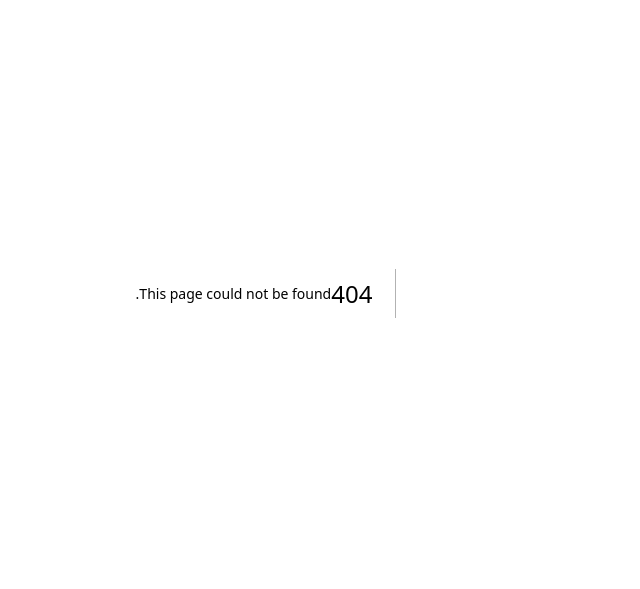
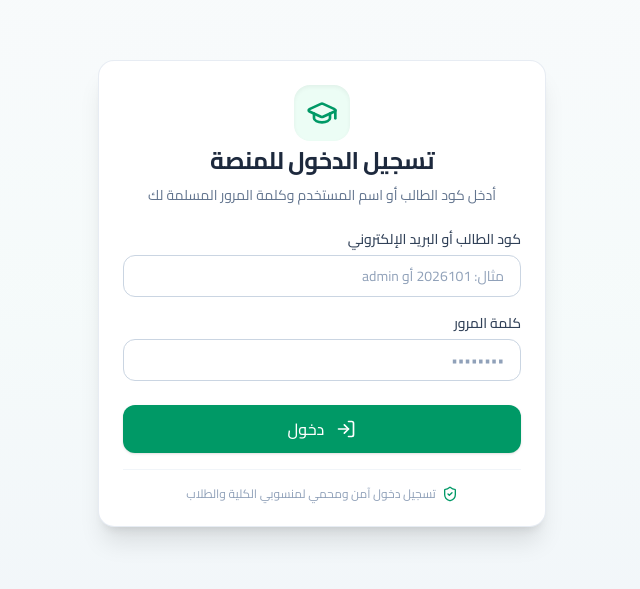
Before and after one commit to goglishworkspace/fristproject, a Next.js app: page /login in a window 1280 px wide. Before the commit this address had no page. Shown: the part 107-696 px from the top of the page, without its empty margins (406-1046 px from the left). Built offline with nearby package versions, Linux system fonts and the light colour scheme; no server answers.

Commit message:
feat: implement unified login with secure server actions and session redirection

```diff
--- /dev/null
+++ b/src/app/(auth)/login/page.tsx
@@ -0,0 +1,31 @@
+import { createClient } from '@/lib/supabase/server';
+import { redirect } from 'next/navigation';
+import { LoginForm } from '@/components/auth/login-form';
+
+export default async function LoginPage() {
+  const supabase = await createClient();
+  const { data: { user } } = await supabase.auth.getUser();
+
+  // إذا كان المستخدم مسجل دخوله بالفعل، نقوم بتوجيهه حسب رتبته
+  if (user) {
+    const { data: profile } = await supabase
+      .from('profiles')
+      .select('role')
+      .eq('id', user.id)
+      .single();
+
+    if (profile?.role === 'admin') {
+      redirect('/admin/dashboard');
+    } else {
+      redirect('/');
+    }
+  }
+
+  return (
+    <div className="min-h-screen flex flex-col items-center justify-center p-4 bg-gradient-to-b from-slate-50 via-emerald-50/20 to-slate-100">
+      <div className="w-full max-w-md flex flex-col items-center">
+        <LoginForm />
+      </div>
+    </div>
+  );
+}
--- /dev/null
+++ b/src/components/auth/login-form.tsx
@@ -0,0 +1,85 @@
+'use client';
+
+import { useActionState } from 'react';
+import { loginAction } from '@/lib/actions/auth.actions';
+import { Button } from '@/components/ui/button';
+import { Input } from '@/components/ui/input';
+import { Card, CardHeader, CardTitle, CardDescription, CardContent } from '@/components/ui/card';
+import { LogIn, GraduationCap, ShieldCheck } from 'lucide-react';
+
+export function LoginForm() {
+  const [state, formAction, isPending] = useActionState(loginAction, null);
+
+  return (
+    <Card className="w-full max-w-md shadow-xl border-slate-200/80 bg-white">
+      <CardHeader className="text-center space-y-2 pb-6">
+        <div className="mx-auto w-14 h-14 rounded-2xl bg-emerald-50 text-emerald-600 flex items-center justify-center mb-1 shadow-inner">
+          <GraduationCap className="w-8 h-8" />
+        </div>
+        <CardTitle className="text-2xl font-bold text-slate-800">
+          تسجيل الدخول للمنصة
+        </CardTitle>
+        <CardDescription className="text-slate-500 text-sm">
+          أدخل كود الطالب أو اسم المستخدم وكلمة المرور المسلمة لك
+        </CardDescription>
+      </CardHeader>
+
+      <CardContent>
+        <form action={formAction} className="space-y-4">
+          {state?.error && (
+            <div className="p-3.5 rounded-xl bg-rose-50 border border-rose-200 text-rose-700 text-sm font-medium text-right flex items-center gap-2">
+              <span className="w-2 h-2 rounded-full bg-rose-500 shrink-0" />
+              {state.error}
+            </div>
+          )}
+
+          <div className="space-y-1">
+            <Input
+              id="identifier"
+              name="identifier"
+              label="كود الطالب أو البريد الإلكتروني"
+              placeholder="مثال: 2026101 أو admin"
+              required
+              autoComplete="username"
+              disabled={isPending}
+            />
+          </div>
+
+          <div className="space-y-1">
+            <Input
+              id="password"
+              name="password"
+              type="password"
+              label="كلمة المرور"
+              placeholder="••••••••"
+              required
+              autoComplete="current-password"
+              disabled={isPending}
+            />
+          </div>
+
+          <Button
+            type="submit"
+            className="w-full mt-2 gap-2"
+            size="lg"
+            disabled={isPending}
+          >
+            {isPending ? (
+              <span className="inline-block animate-pulse">جاري التحقق...</span>
+            ) : (
+              <>
+                <LogIn className="w-5 h-5 ml-1" />
+                <span>دخول</span>
+              </>
+            )}
+          </Button>
+
+          <div className="pt-4 border-t border-slate-100 flex items-center justify-center gap-1.5 text-xs text-slate-400">
+            <ShieldCheck className="w-4 h-4 text-emerald-600" />
+            <span>تسجيل دخول آمن ومحمي لمنسوبي الكلية والطلاب</span>
+          </div>
+        </form>
+      </CardContent>
+    </Card>
+  );
+}
--- /dev/null
+++ b/src/lib/actions/auth.actions.ts
@@ -0,0 +1,55 @@
+'use server';
+
+import { createClient } from '@/lib/supabase/server';
+import { redirect } from 'next/navigation';
+
+export interface AuthState {
+  error?: string;
+}
+
+export async function loginAction(
+  prevState: AuthState | null,
+  formData: FormData
+): Promise<AuthState> {
+  const identifier = (formData.get('identifier') as string)?.trim();
+  const password = (formData.get('password') as string)?.trim();
+
+  if (!identifier || !password) {
+    return { error: 'يرجى إدخال اسم المستخدم / كود الطالب وكلمة المرور' };
+  }
+
+  const supabase = await createClient();
+
+  // تحويل معرف الطالب (مثل كود الطالب) إلى بريد إلكتروني إذا لم يكن بريداً كاملاً
+  const email = identifier.includes('@')
+    ? identifier
+    : `${identifier.toLowerCase()}@faculty.local`;
+
+  const { data, error } = await supabase.auth.signInWithPassword({
+    email,
+    password,
+  });
+
+  if (error || !data.user) {
+    return { error: 'بيانات الدخول غير صحيحة، يرجى التأكد من الكود وكلمة المرور' };
+  }
+
+  // جلب دور ورتبة المستخدم لمعرفة وجهته
+  const { data: profile } = await supabase
+    .from('profiles')
+    .select('role')
+    .eq('id', data.user.id)
+    .single();
+
+  if (profile?.role === 'admin') {
+    redirect('/admin/dashboard');
+  } else {
+    redirect('/');
+  }
+}
+
+export async function logoutAction(): Promise<void> {
+  const supabase = await createClient();
+  await supabase.auth.signOut();
+  redirect('/login');
+}
```
